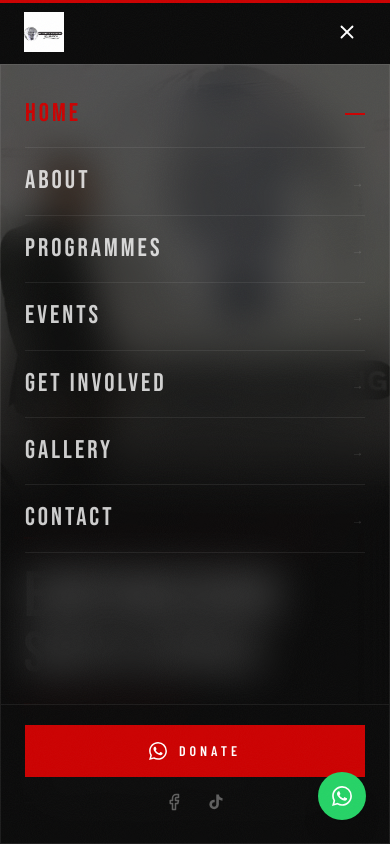
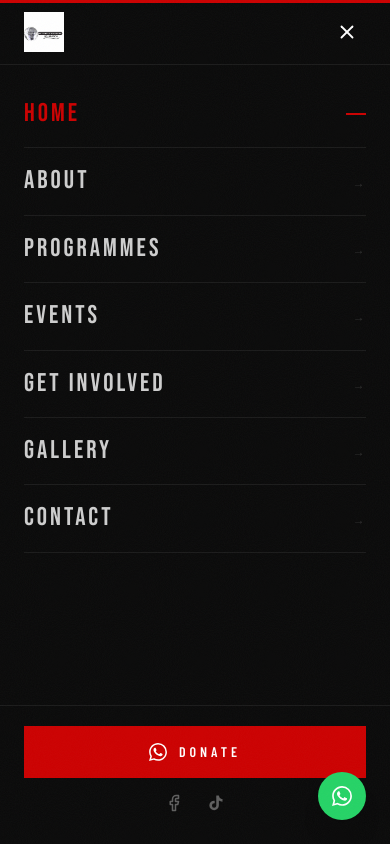
Before and after one commit to KaraboRantsieng/rele-mof-website, a Next.js app: page / in a window 390 px wide. Both pictures are taken after a click on the button "Open menu". Shown: the top 844 px of the page. Built offline with nearby package versions, Linux system fonts and the light colour scheme.

Commit message:
Fix mobile horizontal scroll and menu overlay

```diff
--- a/app/globals.css
+++ b/app/globals.css
@@ -13,6 +13,8 @@
 
 html {
   scroll-behavior: smooth;
+  overflow-x: hidden;
+  max-width: 100%;
 }
 
 * {
@@ -25,6 +27,8 @@ body {
   font-family: var(--font-inter), sans-serif;
   -webkit-font-smoothing: antialiased;
   -moz-osx-font-smoothing: grayscale;
+  overflow-x: hidden;
+  max-width: 100%;
 }
 
 *:focus-visible {
--- a/app/layout.tsx
+++ b/app/layout.tsx
@@ -86,7 +86,7 @@ export default function RootLayout({
       <body className="bg-rmf-black text-white font-inter noise">
         <ScrollProgress />
         <Navigation />
-        <main>{children}</main>
+        <main className="overflow-x-hidden">{children}</main>
         <Footer />
         {/* Floating WhatsApp button */}
         <a
--- a/components/Navigation.tsx
+++ b/components/Navigation.tsx
@@ -140,10 +140,11 @@ export default function Navigation() {
             animate={{ opacity: 1, x: 0 }}
             exit={{ opacity: 0, x: '100%' }}
             transition={{ duration: 0.32, ease: [0.22, 1, 0.36, 1] }}
-            className="lg:hidden glass-dark border-t border-white/[0.07] fixed top-16 left-0 right-0 bottom-0 flex flex-col z-40"
+            className="lg:hidden border-t border-white/[0.07] fixed top-16 left-0 right-0 flex flex-col z-[49] bg-[#0a0a0a]"
+            style={{ height: 'calc(100dvh - 4rem)' }}
           >
             {/* Scrollable nav links */}
-            <div className="flex-1 overflow-y-auto px-6 pt-4">
+            <div className="flex-1 min-h-0 overflow-y-auto px-6 pt-4">
               <ul>
                 {navLinks.map((link, i) => (
                   <motion.li
```
